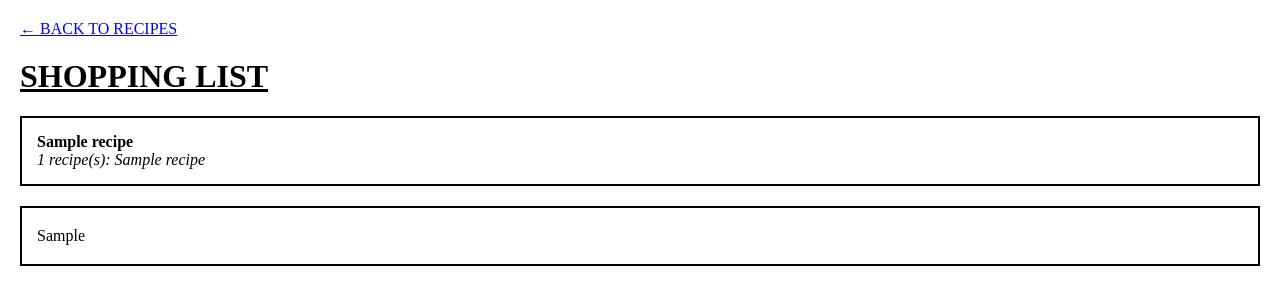
After one commit to duncanjbrown/my-recipes, a Flask app: template src/templates/shopping_list.html in a window 1280 px wide. The commit adds this page. Shown: the top 305 px of the page. Run offline with Flask 3, Linux system fonts and the light colour scheme; the template is opened without the code that fills it: most values are stand-ins (such as "Sample title", 1, 10 or a date in 2020); parts of the project's set-up code (start-up, migrations or seed data) failed here and were passed over.

Commit message:
Lists and shopping lists

```diff
--- a/pyproject.toml
+++ b/pyproject.toml
@@ -11,6 +11,7 @@ dependencies = [
     "sqlmodel>=0.0.24",
     "python-dotenv>=1.1.1",
     "pytest-env>=1.1.5",
+    "anthropic>=0.64.0",
 ]
 
 [build-system]
--- a/src/myrecipes/main.py
+++ b/src/myrecipes/main.py
@@ -2,11 +2,17 @@ from flask import Flask, render_template, request, redirect, url_for
 import requests
 from recipe_scrapers import scrape_me
 from sqlmodel import Session, select
+from sqlalchemy.orm import selectinload
+import os
+from anthropic import Anthropic
 
-from .models import Recipe, engine, create_tables
+from .models import Recipe, RecipeList, engine, create_tables
 
 
 app = Flask(__name__, template_folder="../templates")
+
+# Initialize Claude client
+anthropic_client = Anthropic(api_key=os.getenv('ANTHROPIC_API_KEY'))
 
 # Create tables on startup
 create_tables()
@@ -17,7 +23,13 @@ def index():
     with Session(engine) as session:
         statement = select(Recipe)
         recipes = list(session.exec(statement))
-    return render_template('index.html', recipes=recipes)
+
+        # Get current list if it exists
+        current_list_statement = select(RecipeList).options(
+            selectinload(RecipeList.recipes)).where(RecipeList.is_current == True)
+        current_list = session.exec(current_list_statement).first()
+
+    return render_template('index.html', recipes=recipes, current_list=current_list)
 
 
 @app.route('/add-recipe', methods=['POST'])
@@ -49,5 +61,96 @@ def add_recipe():
     return redirect(url_for('index'))
 
 
+@app.route('/add-to-list/<int:recipe_id>', methods=['POST'])
+def add_to_list(recipe_id):
+    with Session(engine) as session:
+        # Get the recipe
+        recipe = session.get(Recipe, recipe_id)
+        if not recipe:
+            return redirect(url_for('index'))
+
+        # Get or create current list
+        current_list_statement = select(RecipeList).where(
+            RecipeList.is_current == True)
+        current_list = session.exec(current_list_statement).first()
+
+        if not current_list:
+            # Create new current list
+            current_list = RecipeList(name="Current List", is_current=True)
+            session.add(current_list)
+            session.commit()
+            session.refresh(current_list)
+
+        # Add recipe to current list if not already there
+        if recipe not in current_list.recipes:
+            current_list.recipes.append(recipe)
+            session.add(current_list)
+            session.commit()
+
+    return redirect(url_for('index'))
+
+
+def generate_shopping_list(recipe_list):
+    """Generate a shopping list from a recipe list using Claude API"""
+    if not recipe_list.recipes:
+        return "No recipes in list"
+
+    # Collect all ingredients from all recipes
+    all_ingredients = []
+    recipe_names = []
+
+    for recipe in recipe_list.recipes:
+        recipe_names.append(recipe.title)
+        all_ingredients.extend(recipe.ingredients_list)
+
+    # Read prompt template
+    prompt_file_path = os.path.join(os.path.dirname(os.path.dirname(os.path.dirname(__file__))), 'shopping_list_prompt.txt')
+    with open(prompt_file_path, 'r') as f:
+        prompt_template = f.read()
+
+    # Format prompt
+    ingredient_text = "\n".join(f"- {ingredient}" for ingredient in all_ingredients)
+    recipe_names_text = ", ".join(recipe_names)
+
+    prompt = prompt_template.format(
+        recipe_names=recipe_names_text,
+        ingredients=ingredient_text
+    )
+
+    try:
+        message = anthropic_client.messages.create(
+            model="claude-3-haiku-20240307",
+            max_tokens=1000,
+            messages=[{
+                "role": "user",
+                "content": prompt
+            }]
+        )
+        return message.content[0].text
+    except Exception as e:
+        return f"Error generating shopping list: {str(e)}"
+
+
+@app.route('/generate-shopping-list/<int:list_id>')
+def generate_shopping_list_page(list_id):
+    with Session(engine) as session:
+        # Get the recipe list with recipes
+        recipe_list = session.get(RecipeList, list_id)
+        if not recipe_list:
+            return redirect(url_for('index'))
+
+        # Load recipes
+        statement = select(RecipeList).options(
+            selectinload(RecipeList.recipes)).where(RecipeList.id == list_id)
+        recipe_list = session.exec(statement).first()
+
+        # Generate shopping list
+        shopping_list = generate_shopping_list(recipe_list)
+
+        return render_template('shopping_list.html',
+                             recipe_list=recipe_list,
+                             shopping_list=shopping_list)
+
+
 if __name__ == "__main__":
     app.run(debug=True)
--- a/src/myrecipes/models.py
+++ b/src/myrecipes/models.py
@@ -42,6 +42,7 @@ class Recipe(SQLModel, table=True):
 class RecipeList(SQLModel, table=True):
     id: Optional[int] = Field(default=None, primary_key=True)
     name: str
+    is_current: bool = Field(default=False)
 
     # Relationship to recipes
     recipes: List[Recipe] = Relationship(
--- /dev/null
+++ b/src/templates/shopping_list.html
@@ -0,0 +1,66 @@
+<!DOCTYPE html>
+<html>
+
+<head>
+    <title>Shopping List - {{ recipe_list.name }}</title>
+    <meta charset="utf-8">
+    <meta name="viewport" content="width=device-width, initial-scale=1">
+    <style>
+        body {
+            font-family: serif;
+            margin: 0;
+            padding: 20px;
+            background: white;
+            color: black;
+        }
+
+        h1 {
+            margin-top: 0;
+            font-weight: bold;
+            text-decoration: underline;
+        }
+
+        .back-link {
+            margin-bottom: 20px;
+        }
+
+        .back-link a {
+            color: blue;
+            text-decoration: underline;
+        }
+
+        .recipe-list-info {
+            border: 2px solid black;
+            padding: 15px;
+            margin-bottom: 20px;
+            background: white;
+        }
+
+        .shopping-list {
+            border: 2px solid black;
+            padding: 15px;
+            background: white;
+            white-space: pre-wrap;
+            font-family: serif;
+            line-height: 1.6;
+        }
+    </style>
+</head>
+
+<body>
+    <div class="back-link">
+        <a href="/">← BACK TO RECIPES</a>
+    </div>
+
+    <h1>SHOPPING LIST</h1>
+
+    <div class="recipe-list-info">
+        <strong>{{ recipe_list.name }}</strong><br>
+        <em>{{ recipe_list.recipes|length }} recipe(s):
+        {% for recipe in recipe_list.recipes %}{{ recipe.title }}{% if not loop.last %}, {% endif %}{% endfor %}</em>
+    </div>
+
+    <div class="shopping-list">{{ shopping_list }}</div>
+</body>
+
+</html>
```
Also changed, not shown: shopping_list_prompt.txt (added, +11 -0 lines), src/templates/index.html (+53 -1 lines), tests/test_recipes.py (+172 -1 lines), 2 other files.
